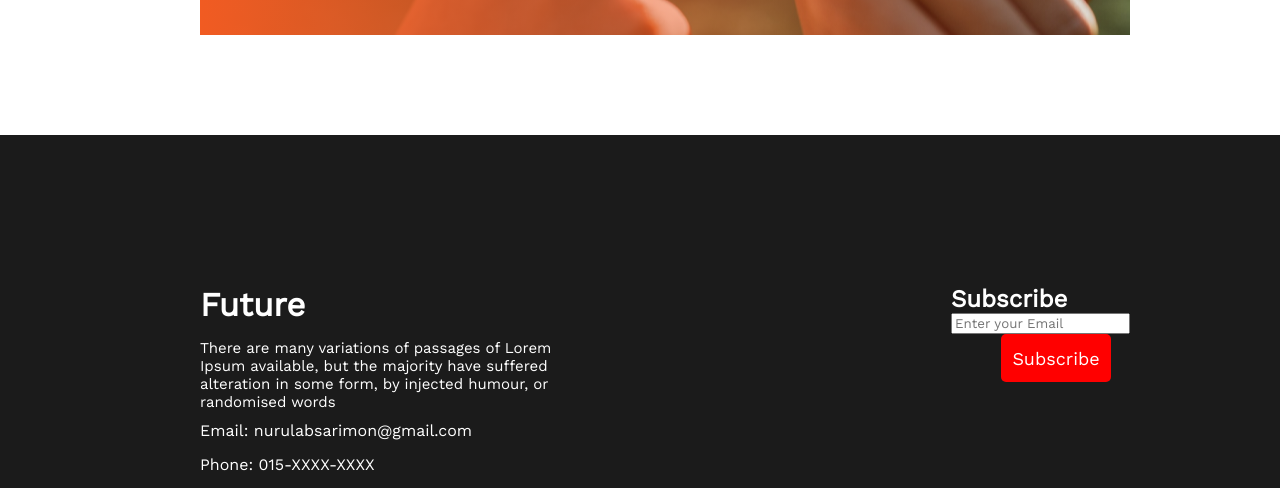
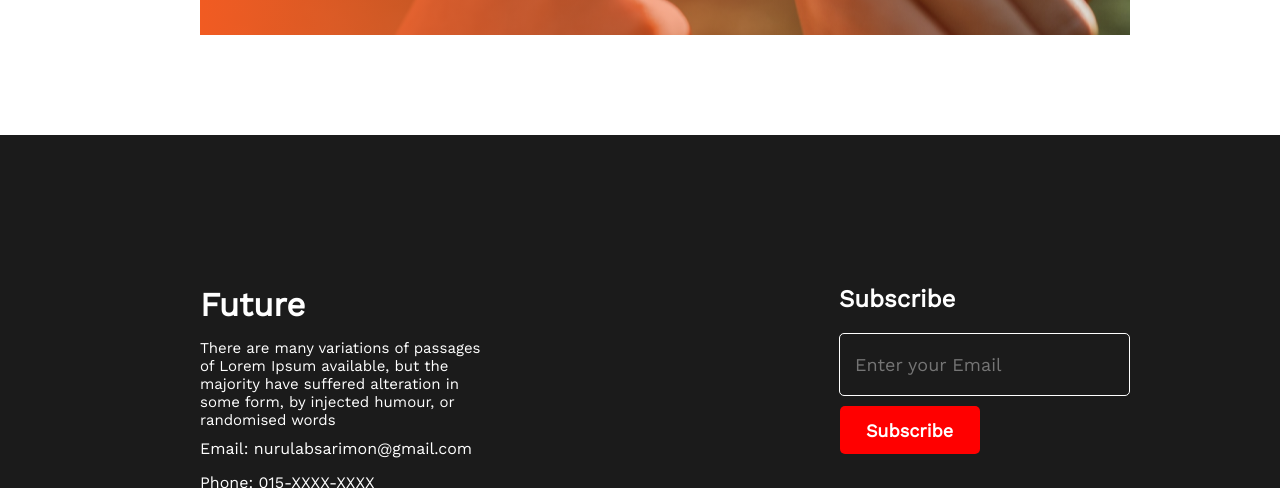
Before and after one commit to 1M0NsR3P0/new-year-new-me, a plain HTML site: page index.html in a window 1280 px wide. Shown: the part 2048-2536 px from the top of the page. Drawn offline with nearby package versions, Linux system fonts and the light colour scheme.

Commit message:
final update v2.0

```diff
--- a/css/style.css
+++ b/css/style.css
@@ -138,9 +138,7 @@ text-align: center;
     margin-bottom: 20px;
 }
 /* footer section */
-#Subscribe{
-    background-color: red;
-}
+
 .footer-container{
     background-color: rgb(27, 27, 27);
     display: flex;
@@ -171,12 +169,32 @@ text-align: center;
 .footer-icon{
     margin-bottom: 50px;
     margin-top: 20px;
+
 }
+.footer-icon img{
+    padding-right: 20px;
+}
+/* form section */
 
-
-
-
-
+.form h2{
+    margin-bottom: 20px;
+}
+input{
+    margin-bottom: 10px;
+    padding: 20px 40px 20px 15px;
+    background-color: rgb(27, 27, 27);
+    border: 1px solid white;
+    border-radius: 5px;
+    color: white;
+    font-size: large;
+}
+#Subscribe{
+    background-color: red;
+    margin-left: 0.5px;
+    width: 140px;
+    padding: 10px 25px;
+    font-weight: bolder;
+}
 
 
 
--- a/index.html
+++ b/index.html
@@ -95,8 +95,8 @@
                     </div>
                 </div>
                 <div class="footer-content">
-                    <form>
-                        <h2>Subscribe</h2>
+                    <form class="form">
+                        <h2 class="form-header">Subscribe</h2>
                         <input type="email" name="email" id="email" placeholder="Enter your Email">
                         <button class="button-secondary" id="Subscribe">Subscribe</button>
                     </form>
```
